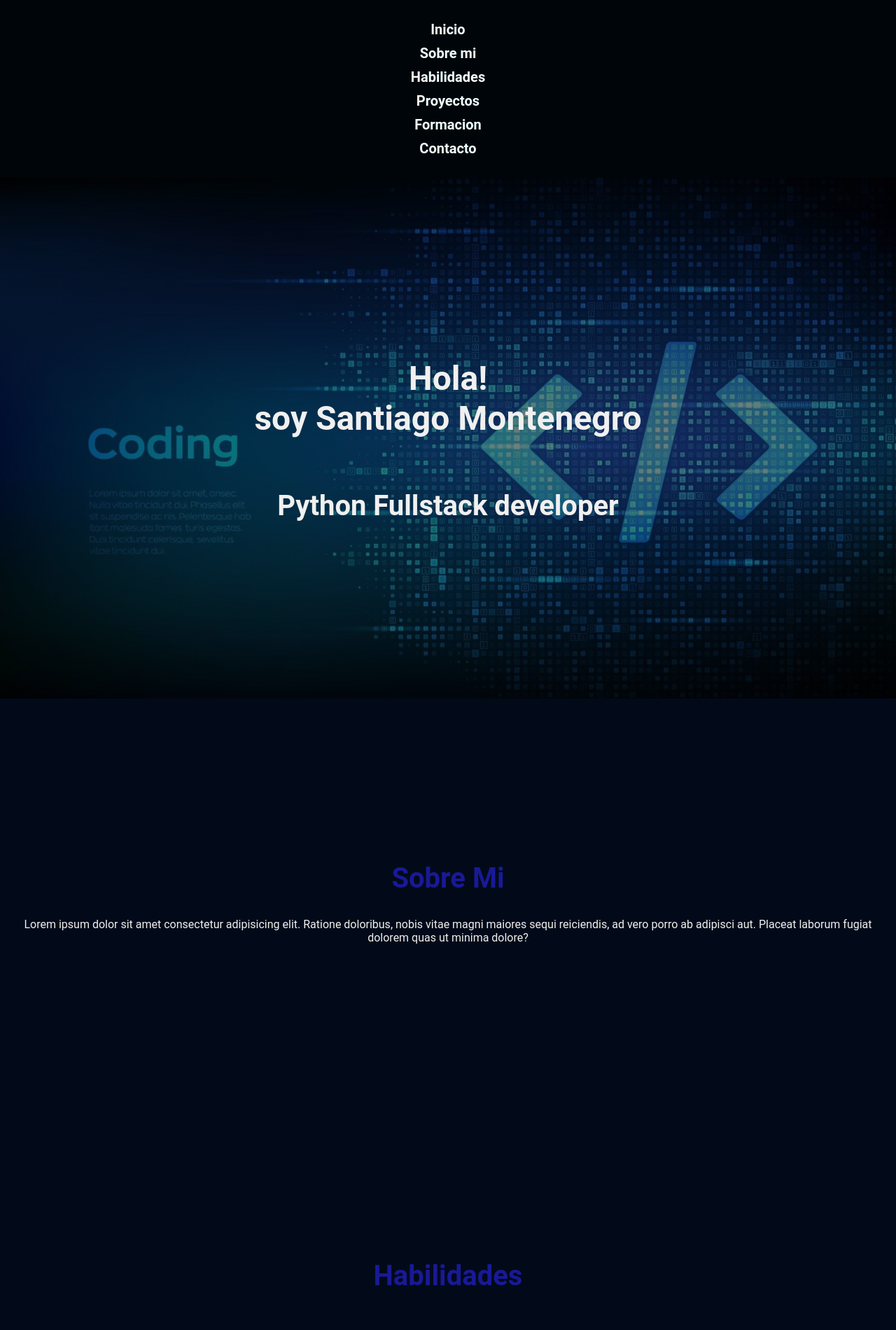
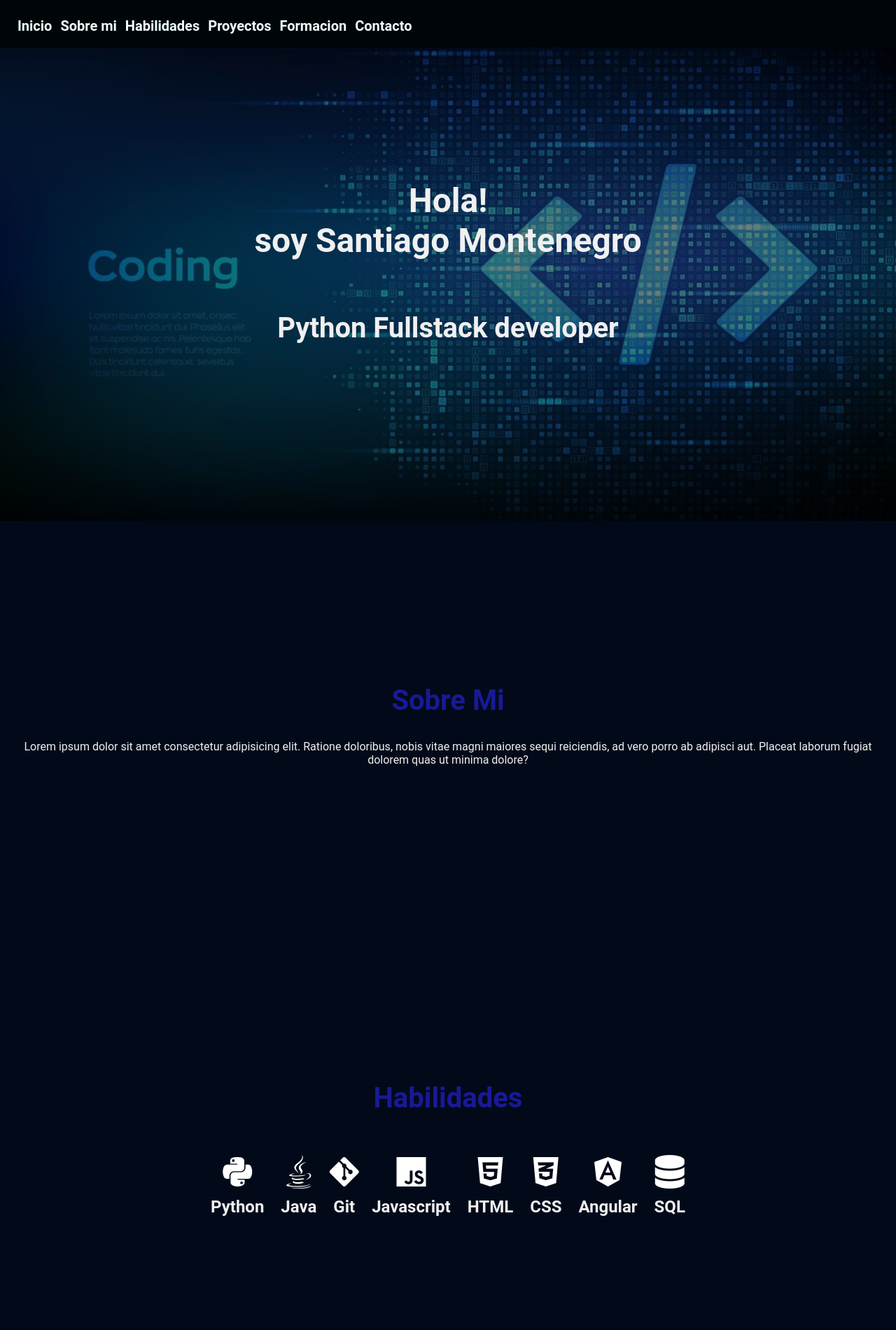
Before and after one commit to santiagomontenegro1994/santiagomontenegro1994.github.io, a plain HTML site: page index.html in a window 1280 px wide. Shown: the top 1900 px of the page at 70% size. Drawn offline with Linux system fonts and the light colour scheme.

Commit message:
agregando un poco de responsive

```diff
--- a/index.css
+++ b/index.css
@@ -44,7 +44,8 @@ header nav{
 
 header a{
     font-size: 1.25em;
-    padding: 5px;
+    padding-bottom: 7px;
+    padding-right: 12px;
     text-decoration: none;
     font-weight: bold;
     color: azure;
@@ -84,17 +85,23 @@ header a:hover{
 
 #Habilidades i{
     color: #fff;
-    font-size: 4em;
-    margin-top: 25px;
+    font-size: 3em;
+    margin-top: 25px
+}
 
+#Habilidades{
+    text-align: center;
+    padding: 200px 12px;
 }
 
 #Habilidades .container{
-    text-align: center;
-    padding: 200px 12px;
+    display: flex;
+    justify-content: center;
+    flex-direction: column;
 }
+
 #Habilidades h3{
-    margin: 5px;
+    margin: 12px;
 }
 
 #Proyectos .container{
@@ -154,3 +161,23 @@ textarea{
 #boton:hover{
     cursor: pointer;
 }
+
+@media (min-width: 720px){
+    header{
+        position: fixed;
+        width: 100%;
+    }
+
+    header .container{
+        flex-direction: row;
+        justify-content: space-between;
+    }
+    header nav{
+        flex-direction: row;
+        padding-bottom: 12px;
+        padding-right: 30px;
+    }
+    #Habilidades .container{
+        flex-direction: row;
+    }
+}
--- a/index.html
+++ b/index.html
@@ -35,9 +35,8 @@
     </section>
 
     <section id="Habilidades">
+        <h2>Habilidades</h2>
         <div class="container">
-
-            <h2>Habilidades</h2>
             <div class="habilidades">
                 <i class="fa-brands fa-python"></i>
                 <h3>Python</h3>
@@ -65,6 +64,10 @@
             <div class="habilidades">
                 <i class="fa-brands fa-angular"></i>
                 <h3>Angular</h3>
+            </div>
+            <div class="habilidades">
+                <i class="fa-solid fa-database"></i>
+                <h3>SQL</h3>
             </div>
         </div>
     </section>
```
